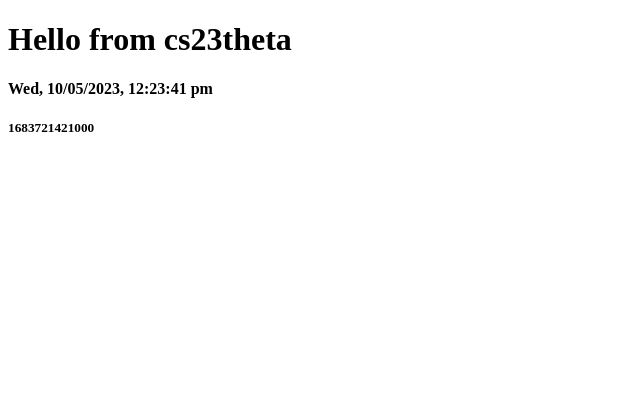
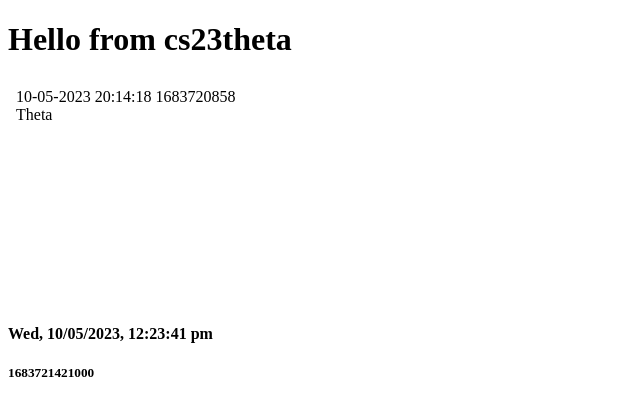
Before and after one commit to kurantlank/cs23theta, a plain HTML site: page docs/index.html in a window 1280 px wide. Shown: the whole page, without its empty margins (0-640 px from the left). Drawn offline with Linux system fonts and the light colour scheme.

Commit message:
ipaddresses index.html

```diff
--- a/docs/index.html
+++ b/docs/index.html
@@ -3,11 +3,16 @@
  <head>
  <meta charset="UTF-8">
  <meta name="viewport" content="width=device-width, initial-scale=1.0">
- <title>XXXXXX</title>
+ <title>cs23theta</title>
  </head>
  <body>
  <h1>Hello from cs23theta</h1>
 <!-- ipaddresses past next line -->
+<div id="list">
+ <iframe width="400" height="220" src="./ipaddresses.html"
+ frameborder="0" >
+ </iframe>
+</div>
  <h4 id="id01">AAAA</h4>
  <h5 id="id02">AAAA</h5>
  </body>
```
